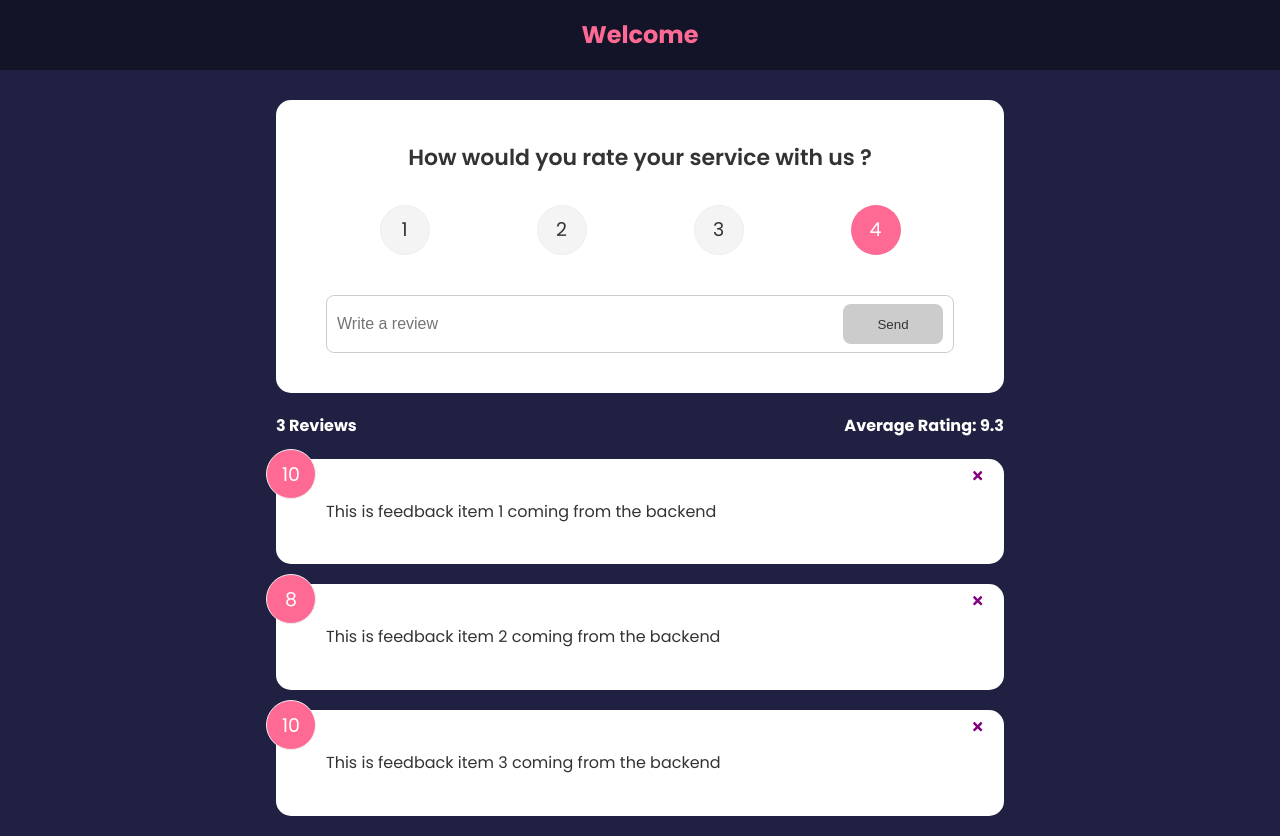
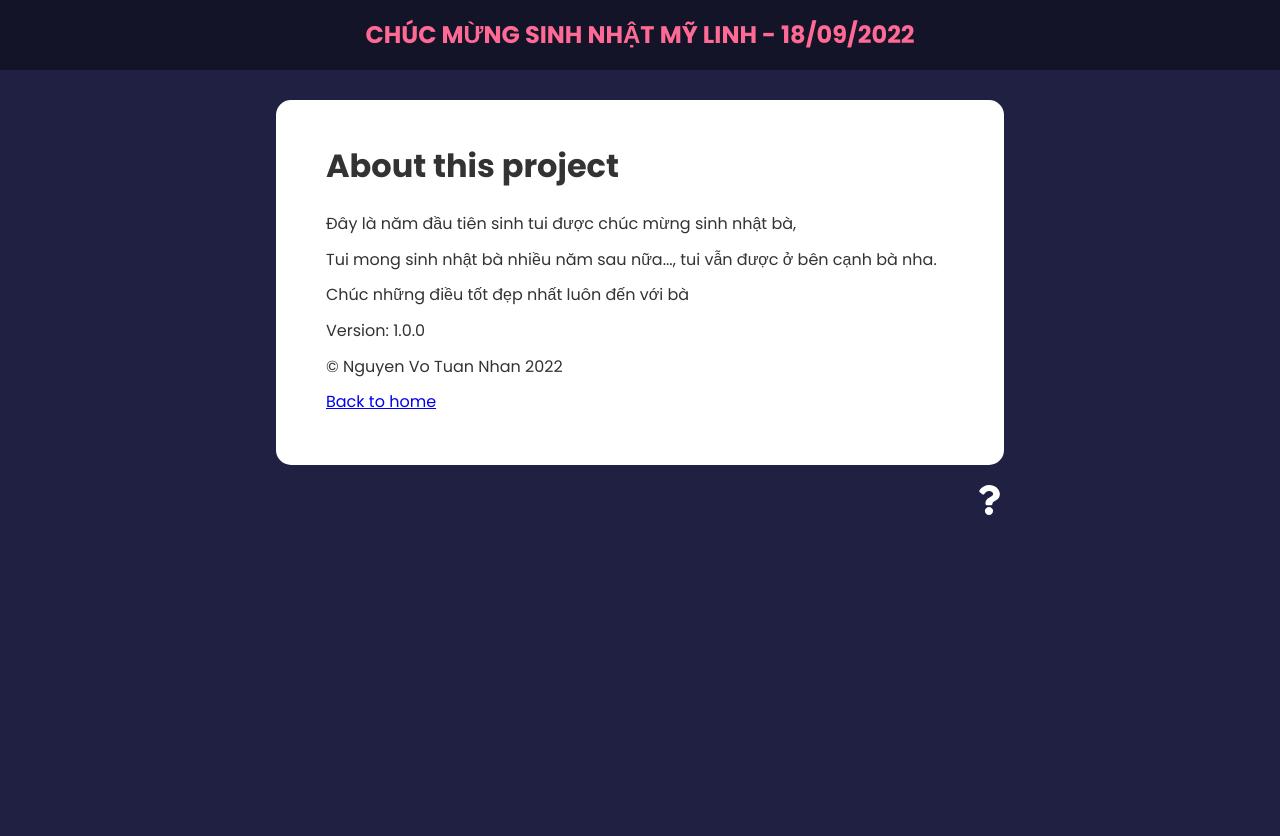
Before and after one commit to tuannhanguyen/feedback-app, a React (Create React App) app: page /about in a window 1280 px wide. After the commit the page ends 800 px from the top, so only its background shows below. Built offline with nearby package versions, Linux system fonts and the light colour scheme.

Commit message:
Routes and Links

```diff
--- a/package.json
+++ b/package.json
@@ -6,9 +6,11 @@
     "@testing-library/jest-dom": "^5.16.4",
     "@testing-library/react": "^13.1.1",
     "@testing-library/user-event": "^13.5.0",
+    "framer-motion": "^4.1.17",
     "react": "^18.0.0",
     "react-dom": "^18.0.0",
     "react-icons": "^4.4.0",
+    "react-router-dom": "^6.3.0",
     "react-scripts": "5.0.1",
     "uuid": "^8.3.2",
     "web-vitals": "^2.1.4"
--- a/src/App.js
+++ b/src/App.js
@@ -1,36 +1,53 @@
-import Header from "./components/Header"
-import FeedbackList from "./components/FeedbackList"
-import FeedbackData from './data/FeedbackData'
-import FeedbackStats from "./components/FeedbackStats"
-import FeedbackForm from "./components/FeedbackForm"
-import {v4 as uuidv4} from 'uuid'
-import { useState } from "react"
+import Header from "./components/Header";
+import FeedbackList from "./components/FeedbackList";
+import FeedbackData from "./data/FeedbackData";
+import FeedbackStats from "./components/FeedbackStats";
+import FeedbackForm from "./components/FeedbackForm";
+import { v4 as uuidv4 } from "uuid";
+import { useState } from "react";
+import AboutPage from "./pages/AboutPage";
+import { BrowserRouter as Router, Route, Routes } from "react-router-dom";
+import AboutIconLink from "./components/AboutIconLink";
 
-function App(){
-  const [feedback, setFeedback] = useState(FeedbackData)
+function App() {
+  const [feedback, setFeedback] = useState(FeedbackData);
 
   const deleteFeedback = (id) => {
-    if (window.confirm('Are you sure want to delete ?')) {
-      setFeedback(feedback.filter((item) => item.id !== id))
+    if (window.confirm("Are you sure want to delete ?")) {
+      setFeedback(feedback.filter((item) => item.id !== id));
     }
-  }
+  };
 
   const addFeedback = (newFeedback) => {
-    newFeedback.id = uuidv4()
-    setFeedback([newFeedback, ...feedback])
-  }
+    newFeedback.id = uuidv4();
+    setFeedback([newFeedback, ...feedback]);
+  };
 
   return (
-    <>
-    <Header/>
-    <div className="container">
-      <FeedbackForm handleAdd={addFeedback}/>
-      <FeedbackStats feedback={feedback}/>
-      <FeedbackList feedback={feedback} handleDelete={deleteFeedback}/>
-    </div>
-    </>
-  )
-
+    <Router>
+      <Header />
+      <div className="container">
+        <Routes>
+          <Route
+            exact
+            path="/"
+            element={
+              <>
+                <FeedbackForm handleAdd={addFeedback} />
+                <FeedbackStats feedback={feedback} />
+                <FeedbackList
+                  feedback={feedback}
+                  handleDelete={deleteFeedback}
+                />
+              </>
+            }
+          ></Route>
+          <Route path="/about" element={<AboutPage/>}></Route>
+        </Routes>
+        <AboutIconLink></AboutIconLink>
+      </div>
+    </Router>
+  );
 }
 
-export default App
+export default App;
--- /dev/null
+++ b/src/components/AboutIconLink.jsx
@@ -0,0 +1,15 @@
+import React from 'react'
+import { FaQuestion } from 'react-icons/fa'
+import { Link } from 'react-router-dom'
+
+function AboutIconLink() {
+  return (
+    <div className='about-link'>
+      <Link to="/about">
+      <FaQuestion size={30}></FaQuestion>
+      </Link>
+    </div>
+  )
+}
+
+export default AboutIconLink
--- a/src/components/FeedbackList.jsx
+++ b/src/components/FeedbackList.jsx
@@ -1,18 +1,32 @@
-import React from 'react'
-import FeedbackItem from './FeedbackItem'
-import PropTypes from 'prop-types'
+import React from "react";
+import FeedbackItem from "./FeedbackItem";
+import PropTypes from "prop-types";
+import { motion, AnimatePresence } from "framer-motion";
 
-function FeedbackList( {feedback, handleDelete} ) {
-    if (!feedback || feedback.length === 0) {
-        return (<p>No feedback yet</p>)
-    }
+function FeedbackList({ feedback, handleDelete }) {
+  if (!feedback || feedback.length === 0) {
+    return <p>No feedback yet</p>;
+  }
   return (
-    <div className='feedback-list'>
+    <div className="feedback-list">
+      <AnimatePresence>
         {feedback.map((item) => (
-            <FeedbackItem key={item.id} item={item} handleDelete={handleDelete} />
+          <motion.div
+            key={item.id}
+            initial={{ opacity: 0 }}
+            animate={{ opacity: 1 }}
+            exit={{ opacity: 0 }}
+          >
+            <FeedbackItem
+              key={item.id}
+              item={item}
+              handleDelete={handleDelete}
+            />
+          </motion.div>
         ))}
+      </AnimatePresence>
     </div>
-  )
+  );
 }
 
 FeedbackList.propTypes = {
@@ -20,9 +34,9 @@ FeedbackList.propTypes = {
     PropTypes.shape({
       id: PropTypes.number.isRequired,
       text: PropTypes.string.isRequired,
-      rating: PropTypes.number.isRequired
+      rating: PropTypes.number.isRequired,
     })
-  )
-}
+  ),
+};
 
-export default FeedbackList
+export default FeedbackList;
--- a/src/components/Header.jsx
+++ b/src/components/Header.jsx
@@ -16,7 +16,7 @@ function Header( {text, bgColor, textColor} ) {
 }
 
 Header.defaultProps= {
-  text: 'Welcome',
+  text: 'CHÚC MỪNG SINH NHẬT MỸ LINH - 18/09/2022',
   bgColor: 'rgba(0,0,0,0.4)',
   textColor: '#ff6a95'
 }
--- /dev/null
+++ b/src/pages/AboutPage.jsx
@@ -0,0 +1,25 @@
+import React from 'react'
+import { Link } from 'react-router-dom'
+import Card from '../components/shared/Card'
+
+
+function AboutPage() {
+  return (
+    <Card>
+      <div className="about">
+        <h1>About this project</h1>
+        {/* <p>This is a project created by Nguyen Vo Tuan Nhan to celebrate My Linh's birthday 18/09/2022</p> */}
+        <p>Đây là năm đầu tiên sinh tui được chúc mừng sinh nhật bà,</p>
+        <p>Tui mong sinh nhật bà nhiều năm sau nữa..., tui vẫn được ở bên cạnh bà nha.</p>
+        <p>Chúc những điều tốt đẹp nhất luôn đến với bà</p>
+        <p>Version: 1.0.0</p>
+        <p>&copy; Nguyen Vo Tuan Nhan 2022</p>
+        <p>
+          <Link to="/">Back to home</Link>
+        </p>
+      </div>
+    </Card>
+  )
+}
+
+export default AboutPage
```
Also changed, not shown: 1 other file (tests, documents, lock files or other folders).
